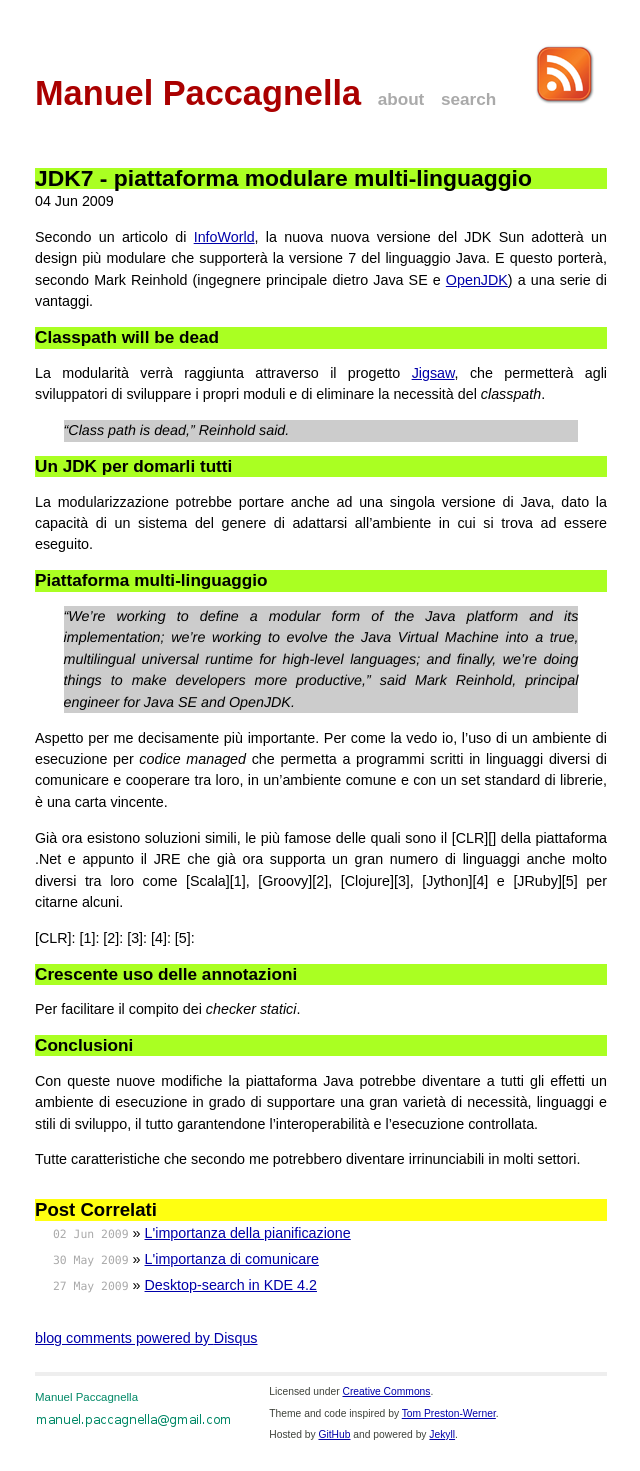
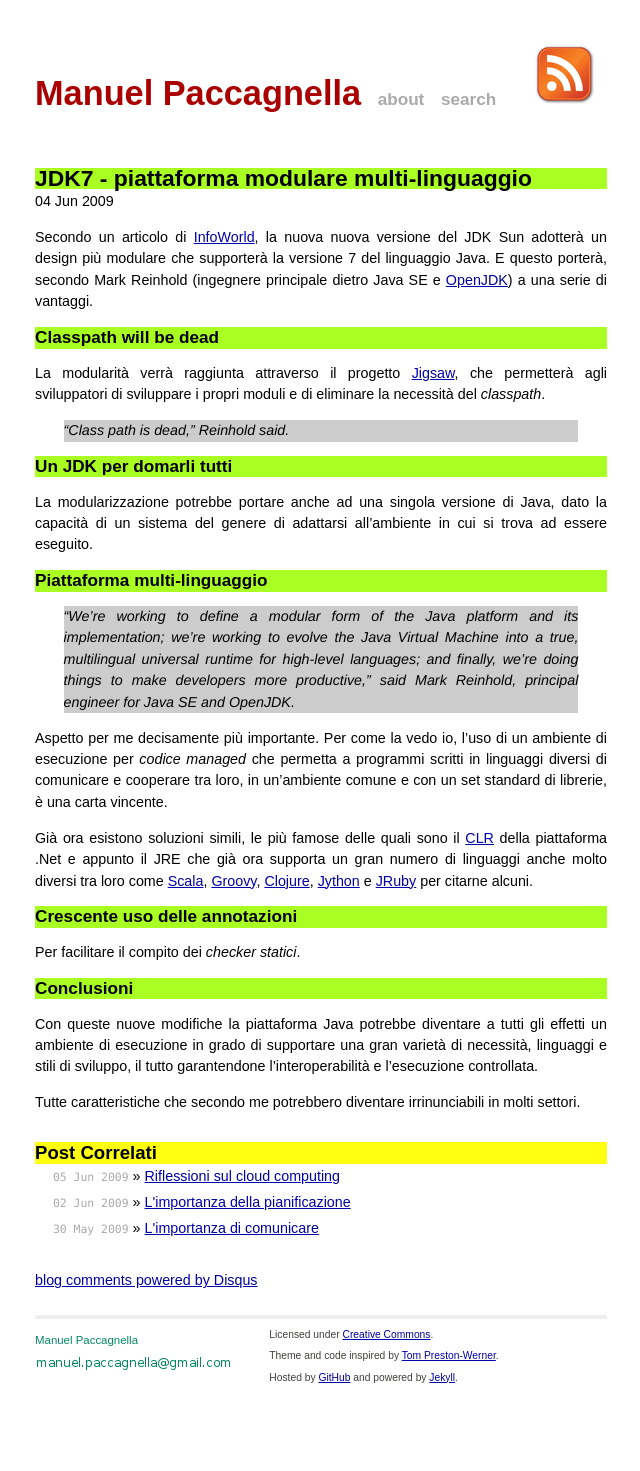
Before and after one commit to manuelp/manuelp.github.io, a Jekyll site: the page built from _posts/2009-06-04-jdk7-piattaforma-modulare-multilinguaggio.markdown, in a window 1280 px wide. Shown: the whole page, without its empty margins (319-959 px from the left). Built offline with Jekyll 4.4.1, drawn with Linux system fonts in a browser that asks for light colours; comment, search, counter and statistics services are not loaded; after the commit the page ends 1414 px from its top, so only the background shows below that; some of the changed lines change nothing that is shown.

Commit message:
Post sul cloud computing e link in quello di JDK7

```diff
--- a/_posts/2009-06-04-jdk7-piattaforma-modulare-multilinguaggio.markdown
+++ b/_posts/2009-06-04-jdk7-piattaforma-modulare-multilinguaggio.markdown
@@ -9,7 +9,7 @@
 versione 7 del linguaggio Java. E questo porterà, secondo Mark Reinhold
 (ingegnere principale dietro Java SE e [OpenJDK][]) a una serie di vantaggi.
 
-[OpenJDK]: "OpenJDK"
+[OpenJDK]: http://openjdk.java.net/ "OpenJDK"
 
 Classpath will be dead
 ----------------------
@@ -18,7 +18,7 @@
 agli sviluppatori di sviluppare i propri moduli e di eliminare la necessità del
 *classpath*.
 
-[Jigsaw]: "Progetto Jigsaw"
+[Jigsaw]: http://www.w3.org/Jigsaw/ "Progetto Jigsaw"
 
 > "Class path is dead," Reinhold said.
 
@@ -48,12 +48,12 @@
 linguaggi anche molto diversi tra loro come [Scala][1], [Groovy][2],
 [Clojure][3], [Jython][4] e [JRuby][5] per citarne alcuni.
 
-[CLR]:
-[1]:
-[2]:
-[3]:
-[4]:
-[5]:
+[CLR]: http://en.wikipedia.org/wiki/Common_Language_Runtime
+[1]: http://www.scala-lang.org/ "Scala"
+[2]: http://groovy.codehaus.org/ "Groovy"
+[3]: http://clojure.org/ "Clojure"
+[4]: http://www.jython.org/ "Jython"
+[5]: http://jruby.codehaus.org/
 
 Crescente uso delle annotazioni
 -------------------------------
--- /dev/null
+++ b/_posts/2009-06-05-cloud-computing-ne-vale-la-pena.markdown
@@ -0,0 +1,147 @@
+---
+layout: post
+title: Riflessioni sul cloud computing
+categories: web
+---
+
+Ultimamente si fa un gran parlare di [Cloud Computing][1], e di come questo
+"nuovo" modo di intendere il software come un servizio ([SaaS][2]) possa essere
+conveniente o meno.
+
+[1]: http://it.wikipedia.org/wiki/Cloud_computing "Cloud Computing secondo wp"
+[2]: http://en.wikipedia.org/wiki/Software_as_a_Service "Software As A Service"
+
+I pro
+=====
+
+I vantaggi di un modello del genere sono presto detti:
+
+- non c'è alcun bisogno di predisporre datacenter
+- non occorre occuparsi del *deployment* della messa in sicurezza
+- non occorre pagare personale interno che li amministri
+- tutto il software è direttamente accessibile mediante il browser
+- i dati sono nella *cloud* e accessibili (previa autenticazione) da qualunque
+parte del mondo e da qualunque pc
+- basta un pc depotenziato come un netbook per accedere a questi servizi (anche
+computazionalmente intensi)
+
+Quindi i software sono forniti come un servizio, unitamente alla loro gestione
+per cui un utente non occorre che si preoccupi di altre problematiche aldilà
+del suo utilizzo. Si tratta di fare un altro passo verso l'*outsourcing*.
+
+Esempi di questi servizi sono [GMail][3] e [Facebook][4], che sono diventati
+molto popolari e che anno aumentato di molto l'efficienza e la produttività
+(almeno per quanto riguarda GMail).
+
+[3]: http://www.gmail.com "GMail"
+[4]: http://www.facebook.com "Facebook"
+
+I contro
+========
+
+Ma se da una parte il cloud computing è molto comodo perchè solleva dalla
+necessità di installazioni e configurazioni varie, dall'altra fa sorgere un
+problema di fiducia e di sicurezza in generale, come fa notare
+[Bruce Schneier][5].
+
+[5]: http://www.schneier.com/blog/archives/2009/06/cloud_computing.html "Articolo di Bruce Schneier sul Cloud Computing"
+
+Sicurezza
+---------
+
+Mentre posso gestire autonomamente il software installato in locale
+predisponendo misure di sicurezza come firewall e ambienti di esecuzione
+controllata, nel caso di SaaS sono completamente in balia del provider di quel
+software.
+
+Senza contare che se uso un software a codice chiuso e che viene eseguito per
+di più su macchine remote, non posso essere sicuro che il servizio in questione
+non faccia di più di quello che dichiara. Di conseguenza sarei portato a
+fidarmi di più di un servizio *open-source* e di *standard condivisi*.
+
+Privacy
+-------
+
+Se utilizzo il cloud computing, utilizzo un software in cui immetto i miei dati
+che vengono memorizzati in maniera distribuita su server del gestore del
+servizio. In pratica sto a tutti gli effetti fornendo miei dati a una compagnia
+esterna che può essere o meno affidabile. Non ho nessun controllo sulle misure
+di sicurezza di quella compagnia, che potrebbe anche avere accesso ai miei
+dati, o che potrebbe essere compromessa con relativo furto di dati.
+
+Se quella compagnia ad esempio va in [bancarotta][6], posso [perdere
+completamente i miei dati][7].
+
+[6]: http://www.eweekeurope.co.uk/news/cloud-computing-forerunner-facing-bankruptcy-772 "Articolo di eweekeurope"
+[7]: http://www.techcrunch.com/2009/01/03/journalspace-drama-all-data-lost-without-backup-company-deadpooled/ "Articolo su TechCrunch"
+
+Inoltre, se i servizi sono accentrati in un'unica piattaforma, un'eventuale
+compromissione e furto d'identità potrebbero causare danni molto ingenti. Prova
+a immaginare a un ipotetico servizio che fornisse al tempo stesso email,
+piattaforma per lo sviluppo di documenti, blog, gruppi di discussione e
+conversazioni in tempo reale (suona familiare?). Immagina che venga
+compromesso e qualche persona senza scrupoli si impadronisca del tuo account. A
+quel punto avrebbe accesso alle tue email, documenti e contatti e le sue azioni
+avrebbero una portata non indifferente.
+
+Certo, possono essere adottate misure di sicurezza come crittografia (sia a
+livello di connessione con https che di storage con AES ad esempio),
+autenticazione e backup. Ma il punto rimane che il controllo ultimo sulla
+configurazione e controllo del sistema rimane al fornitore. E i tuoi dati sono
+in quel sistema.
+
+Lock-in
+-------
+
+Quando i dati risiedono su server di terze parti, oltre alle problematiche
+della sicurezza e della privacy occorre preoccuparsi della **portabilità**.
+
+Non basta che il fornitore abbia una buona infrastruttura di sicurezza, usi la
+crittografia, e abbia dei sistemi di backup. Occorre che i dati che io immetto
+nel sistema li possa recuperare in ogni momento e integralmente, e devo essere
+sicuro che quando li cancello vengano eliminati realmente (non come nel caso di
+[Facebook][8]).
+
+[8]: http://punto-informatico.it/2602790/PI/Commenti/niente-privacy-benvenuti-facebook.aspx "La finta cancellazione di Facebook"
+
+Si tratta in altre parole di avere il controllo completo sui propri dati, in
+caso contrario subiamo l'odioso *vendor lock-in* che stiamo solo ora
+cominciando a superare nel campo delle suite office e delle pubbliche
+amministrazioni.
+
+Pay-per-use
+===========
+
+Non potendo classificarlo come pro o contro, c'è comunque da considerare questo
+aspetto.
+
+Il cloud computing permette nuovi modelli di business, tra i quali c'è il
+richiedere un corrispettivo per la fornitura di risorse e software in una
+cloud. Questo può essere un aspetto positivo per il fornitore e per l'utente
+(migliore servizio), ma può anche non esserlo, dipende dai punti di vista.
+
+Riflessione
+===========
+
+Il cloud computing per come è nato ha proprio gli obiettivi di tagliare i costi
+di gestione, incrementare la facilità di accesso e la produttività. Però ci sono
+anche delle problematiche di sicurezza e di *fiducia* che emergono da questa
+architettura.
+
+E' anche vero che si possono avere i vantaggi del Cloud Computing in una
+*intranet*, mantenendo il controllo sui propri dati e conservando la comodità
+della centralizzazione (storage e risorse di calcolo distribuite). Ma al costo
+di sacrificare l'accesso globale (a meno di non predisporre VPN) e di
+re-introdurre i costi di gestione di un datacenter.
+
+Bisogna stare attenti di chi fidarsi e per cosa. I meccanismi del mercato
+dovrebbero spingere i fornitori a erogare un servizio di qualità, ma quello che
+si guadagna in flessibilità e risparmio, lo si può perdere in privacy e in
+sicurezza.
+
+> Trust is a concept as old as humanity, and the solutions are the same as they
+> have always been. Be careful who you trust, be careful what you trust them
+> with, and be careful how much you trust them. Outsourcing is the future of
+> computing. Eventually we'll get this right, but you don't want to be a
+> casualty along the way.<br/>
+> --Bruce Schneier
```
